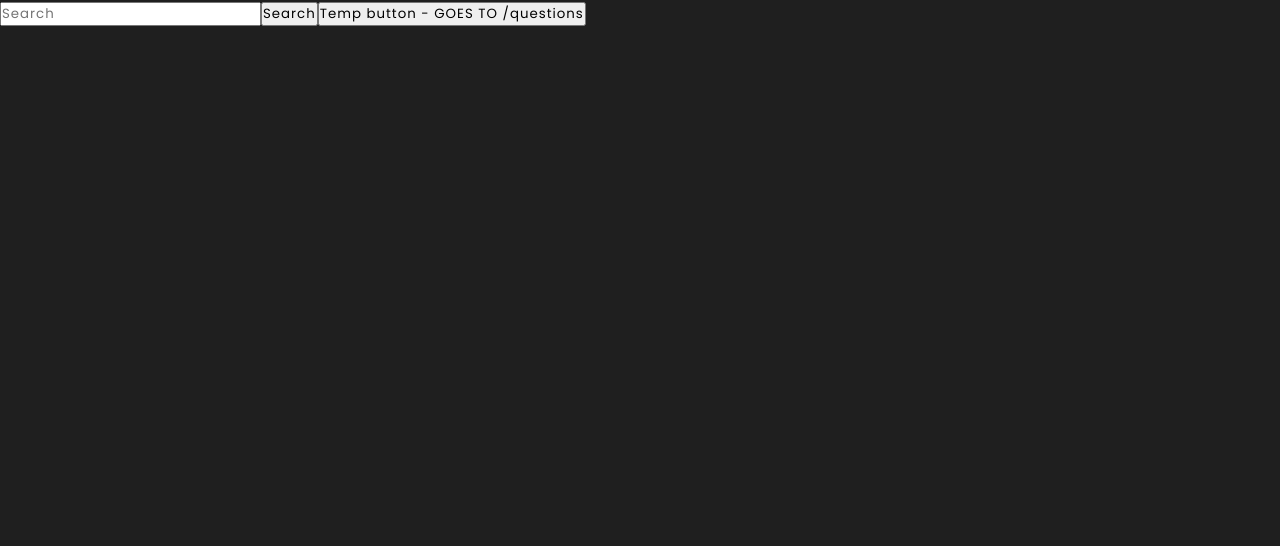
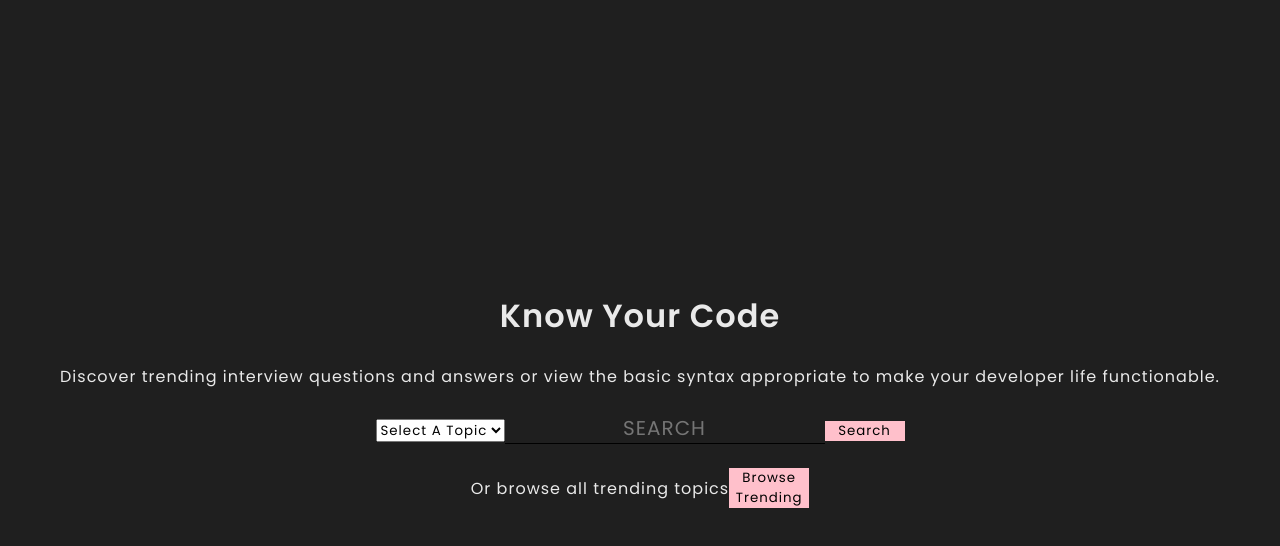
Before and after one commit to norvalbv/know-your-code, a React app in the folder client/: page / in a window 1280 px wide. Before the commit this address led to /landing. Built offline with nearby package versions, Linux system fonts and the light colour scheme.

Commit message:
landing page functionality 1.0.0

```diff
--- a/client/src/app/router.js
+++ b/client/src/app/router.js
@@ -1,29 +1,19 @@
 import Landing from '../pages/landing';
 import PopularQuestions from '../pages/popularquestions';
-
-import {
-  BrowserRouter as Router,
-  Routes,
-  Route,
-  Navigate
-} from 'react-router-dom';
+import { BrowserRouter as Router, Routes, Route } from 'react-router-dom';
 import { Topics } from '../pages/topics';
-import { NotFound } from '../pages/404';
+import NotFound from '../pages/404';
 import { ChosenTopic } from '../pages/chosentopic';
 
 const PublicRoutes = () => {
   return (
     <Router>
       <Routes>
-        <Route
-          exact
-          path="/"
-          element={<Navigate to="/landing" replace />}></Route>
-        <Route path="/landing" element={<Landing />}></Route>
-        <Route path="/questions" element={<PopularQuestions />}></Route>
+        <Route exact path="/" element={<Landing />}></Route>
+        <Route path="/trending" element={<PopularQuestions />}></Route>
         <Route path="/topics" element={<Topics />}></Route>
         <Route path="/notfound" element={<NotFound />}></Route>
-        <Route path="/topic" element={<ChosenTopic />}></Route>
+        <Route path="/topic/:chosentopic" element={<ChosenTopic />}></Route>
       </Routes>
     </Router>
   );
--- a/client/src/components/navbar/navbar.jsx
+++ b/client/src/components/navbar/navbar.jsx
@@ -1,12 +1,17 @@
 import { Link } from 'react-router-dom';
+import { useLocation } from 'react-router-dom';
 
 const NavBar = () => {
+  const location = useLocation();
+
   return (
     <div id="navbar">
       <ul>
-        <Link to="/">
-          <li>Home</li>
-        </Link>
+        {location.pathname !== '/trending' && (
+          <Link to="/trending">
+            <li>Home</li>
+          </Link>
+        )}
         <Link to="/topics">
           <li>Topics</li>
         </Link>
--- a/client/src/components/viewquestions.jsx
+++ b/client/src/components/viewquestions.jsx
@@ -2,25 +2,40 @@ import { useEffect, useState } from 'react';
 import { useDispatch, useSelector } from 'react-redux';
 import { updateQuestionsToDisplay } from '../features/questionsToDisplaySlice';
 import Loading from './loading';
+import { useSearchParams } from 'react-router-dom';
 
 export const ViewQuestions = () => {
   const selectedTopic = useSelector((state) => state.selectedTopic.topic);
   const questionType = useSelector((state) => state.questionType.category);
 
   const questions = useSelector((state) => state.questions.questions);
+
   const questionsToDisplay = useSelector(
     (state) => state.questionsToDisplay.questions
   );
 
+  const [params] = useSearchParams();
+  console.log(params.get('search'));
+
   const dispatch = useDispatch();
 
   useEffect(() => {
-    const notSyntax = questions.filter((item) => !item.is_Syntax);
-    const isSyntax = questions.filter((item) => item.is_Syntax);
+    // const notSyntax = questions.filter((item) => !item.is_Syntax);
+    // const isSyntax = questions.filter((item) => item.is_Syntax);
 
-    questionType.toLowerCase() === 'syntax'
-      ? dispatch(updateQuestionsToDisplay(isSyntax))
-      : dispatch(updateQuestionsToDisplay(notSyntax));
+    if (params.get('search')) {
+      const filterItems = questions.filter((item) =>
+        item.question.toLowerCase().includes(params.get('search').toLowerCase())
+      );
+      dispatch(updateQuestionsToDisplay(filterItems));
+    } else {
+      const notSyntax = questions.filter((item) => !item.is_Syntax);
+      const isSyntax = questions.filter((item) => item.is_Syntax);
+      questionType.toLowerCase() === 'syntax'
+        ? dispatch(updateQuestionsToDisplay(isSyntax))
+        : dispatch(updateQuestionsToDisplay(notSyntax));
+      // dispatch(updateQuestionsToDisplay());
+    }
   }, [selectedTopic, dispatch, questions, questionType]);
 
   const [selectedQuestion, setSelectedQuestion] = useState(null);
--- a/client/src/pages/404.jsx
+++ b/client/src/pages/404.jsx
@@ -2,7 +2,7 @@ import NavBar from '../components/navbar/navbar';
 import { Link } from 'react-router-dom';
 import { SortQuestions } from '../components/navbar/sortquestions';
 
-export const NotFound = () => {
+const NotFound = () => {
   return (
     <>
       <div className="nav">
@@ -11,10 +11,12 @@ export const NotFound = () => {
       </div>
       <section>
         <p>Page not found</p>
-        <Link to="/questions">
+        <Link to="/trending">
           <button>Home Page</button>
         </Link>
       </section>
     </>
   );
 };
+
+export default NotFound;
--- a/client/src/pages/chosentopic.jsx
+++ b/client/src/pages/chosentopic.jsx
@@ -2,8 +2,23 @@ import NavBar from '../components/navbar/navbar';
 import { SortQuestions } from '../components/navbar/sortquestions';
 import { SearchQuestions } from '../components/searchquestions';
 import { ViewQuestions } from '../components/viewquestions';
+import { useLocation } from 'react-router-dom';
+import { useDispatch, useSelector } from 'react-redux';
+import { useEffect } from 'react';
+import { fetchQuestions } from '../features/questionsSlice';
 
 export const ChosenTopic = () => {
+  const location = useLocation();
+
+  const currentLocation = location.pathname.split('/')[2];
+
+  const topic = useSelector((state) => state.selectedTopic.topic);
+
+  const dispatch = useDispatch();
+  useEffect(() => {
+    dispatch(fetchQuestions(currentLocation ?? topic));
+  }, [dispatch, topic]);
+
   return (
     <>
       <div className="navbar">
--- a/client/src/pages/landing.js
+++ b/client/src/pages/landing.js
@@ -1,24 +1,60 @@
 import { useState } from 'react';
 import { Link } from 'react-router-dom';
+import '../styles/pages/landing/landing.scss';
+import { useNavigate } from 'react-router-dom';
 
 const Landing = () => {
   const [search, setSearch] = useState('');
-  const handleChange = (searchValue) => {
-    setSearch(searchValue.target.value);
+  const [topic, setTopic] = useState('');
+
+  const navigate = useNavigate();
+
+  const navigateTo = () => {
+    if (search && topic) {
+      navigate(`/topic/${topic}?search=${search}`);
+    } else if (search && !topic) {
+      navigate(`/all-topics/?search=${search}`); // This search will currently produce nothing as no route connected.
+    } else if (!search && topic) {
+      navigate(`/topic/${topic}`);
+    } else {
+      return;
+    }
   };
 
   return (
-    <div className="lading-input">
+    <div id="landing-page">
+      <h1>Know Your Code</h1>
+      <p>
+        Discover trending interview questions and answers or view the basic
+        syntax appropriate to make your developer life functionable.
+      </p>
+      <div>
+        <form onSubmit={navigateTo}>
+          <select onChange={(e) => setTopic(e.target.value)}>
+            <option defaultChecked hidden>
+              Select A Topic
+            </option>
+            <option value="html">html</option>
+            <option value="css">css</option>
+          </select>
           <input
             type="text"
             value={search}
             placeholder="Search"
-        onChange={handleChange}
+            onChange={(e) => setSearch(e.target.value)}
+            className="landing-page__input"
           />
-      <button className="lading-input__button">Search</button>
-      <Link to="/questions">
-        <button>Temp button - GOES TO /questions</button>
+          <button className="landing-page__button-search">Search</button>
+        </form>
+      </div>
+      <div className="landing-page__browse-container">
+        <p>Or browse all trending topics</p>
+        <Link to="/trending">
+          <button className="landing-page__button-trending">
+            Browse Trending
+          </button>
         </Link>
+      </div>
     </div>
   );
 };
--- a/client/src/pages/popularquestions.jsx
+++ b/client/src/pages/popularquestions.jsx
@@ -1,5 +1,5 @@
 import NavBar from '../components/navbar/navbar';
-import '../styles/popularquestions.scss';
+import '../styles/pages/popularquestions/popularquestions.scss';
 import { SortQuestions } from '../components/navbar/sortquestions';
 import { SearchQuestions } from '../components/searchquestions';
 import { ViewQuestions } from '../components/viewquestions';
--- /dev/null
+++ b/client/src/styles/pages/landing/landing.scss
@@ -0,0 +1,47 @@
+@import '../../global.scss';
+
+#landing-page {
+  height: 100vh;
+  display: flex;
+  flex-direction: column;
+  justify-content: center;
+  align-items: center;
+  gap: 1.5rem;
+
+  text-align: center;
+
+  .landing-page__input {
+    background: none;
+    border: none;
+    border-bottom: 1px solid;
+    width: 20rem;
+    text-align: center;
+    text-transform: uppercase;
+    letter-spacing: 1px;
+    font-size: 1.25rem;
+    cursor: pointer;
+
+    &:focus {
+      outline: none;
+    }
+  }
+
+  .landing-page__button-search {
+    background-color: pink;
+    border: none;
+    width: 5rem;
+    cursor: pointer;
+  }
+}
+
+.landing-page__browse-container {
+  display: flex;
+  align-items: center;
+
+  .landing-page__button-trending {
+    background-color: pink;
+    border: none;
+    width: 5rem;
+    cursor: pointer;
+  }
+}
--- a/client/src/styles/popularquestions.scss
+++ b/client/src/styles/pages/popularquestions/popularquestions.scss
@@ -1,4 +1,4 @@
-@import './global.scss';
+@import '../../global.scss';
 
 .popular-topics__container {
   display: grid;
```
Also changed, not shown: .yml, client/src/styles/pages/landing/landing.css (added), client/src/styles/pages/popularquestions/popularquestions.css (renamed from client/src/styles/popularquestions.css), 3 other files. Lines whose indentation alone changed are shown as unchanged.
